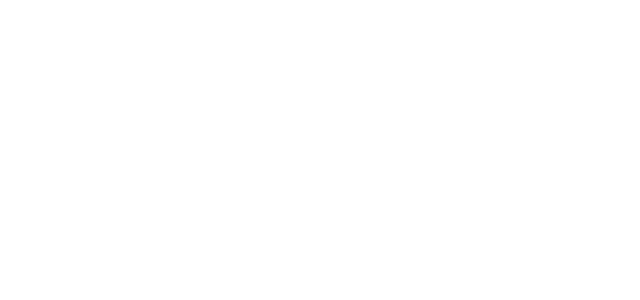
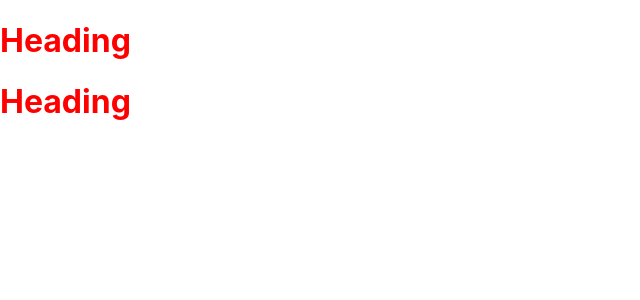
Before and after one commit to CevinThomas/alliance, a React (Create React App) app in the folder frontend/: page / in a window 1280 px wide. Shown: the top 300 px of the page, without its empty margins (0-640 px from the left). Built offline with nearby package versions, Linux system fonts and the light colour scheme.

Commit message:
Heading imports

```diff
--- /dev/null
+++ b/frontend/src/Components/textElements/heading.js
@@ -0,0 +1,8 @@
+import React from "react";
+
+const Heading = () => {
+
+    return <h1>Heading</h1>;
+};
+
+export default Heading;
--- a/frontend/src/Containers/registration/leftColumn.js
+++ b/frontend/src/Containers/registration/leftColumn.js
@@ -1,9 +1,10 @@
 import React from "react";
+import Heading from "../../Components/textElements/heading";
 
 const LeftColumn = () => {
     return (
         <div>
-
+            <Heading/>
         </div>
     );
 };
--- a/frontend/src/Containers/registration/rightColumn.js
+++ b/frontend/src/Containers/registration/rightColumn.js
@@ -1,9 +1,10 @@
 import React from "react";
+import Heading from "../../Components/textElements/heading";
 
 const RightColumn = () => {
     return (
         <div>
-
+            <Heading/>
         </div>
     );
 };
--- a/frontend/src/Views/registration.js
+++ b/frontend/src/Views/registration.js
@@ -1,6 +1,6 @@
 import React from "react";
 import LeftColumn from "../Containers/registration/leftColumn";
-import RightColumn from "../Containers/registration/leftColumn";
+import RightColumn from "../Containers/registration/rightColumn";
 
 
 const Registration = () => {
```
